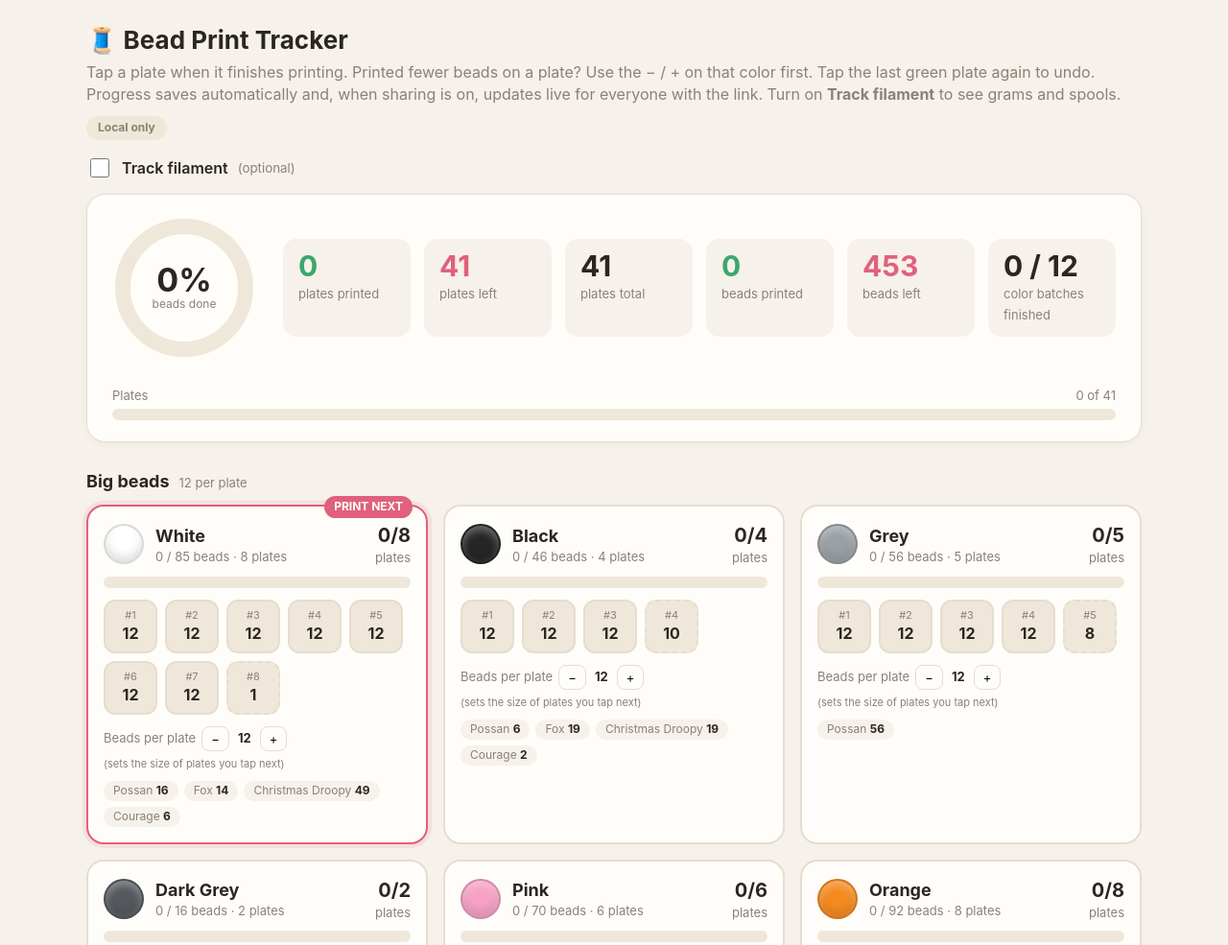
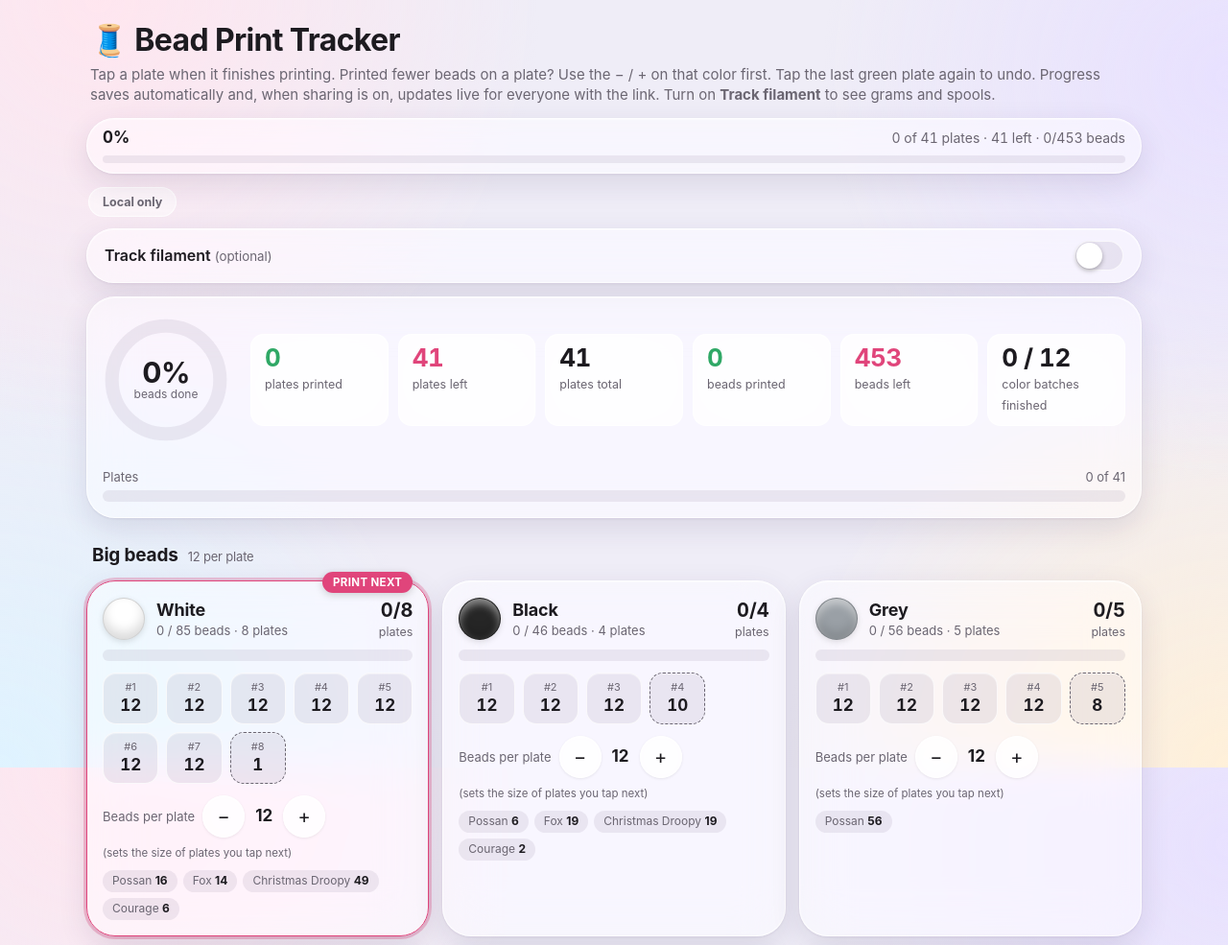
Before and after one commit to gil336699/bead-print-tracker, a plain HTML site: page index.html in a window 1280 px wide. Shown: the top 985 px of the page at 96% size. Drawn offline with Linux system fonts and the light colour scheme.

Commit message:
Liquid Glass look and iPhone-friendly layout
Co-Authored-By: Claude Sonnet 5.5 <noreply@anthropic.com>

```diff
--- a/index.html
+++ b/index.html
@@ -2,93 +2,170 @@
 <html lang="en">
 <head>
 <meta charset="utf-8">
-<meta name="viewport" content="width=device-width, initial-scale=1">
+<meta name="viewport" content="width=device-width, initial-scale=1, viewport-fit=cover">
+<meta name="apple-mobile-web-app-capable" content="yes">
+<meta name="apple-mobile-web-app-title" content="Beads">
+<meta name="theme-color" content="#ffe6ef" media="(prefers-color-scheme: light)">
+<meta name="theme-color" content="#1c1840" media="(prefers-color-scheme: dark)">
 <title>Bead Print Tracker</title>
 <style>
   :root{
-    --bg:#f6f1ea; --card:#fffdf9; --ink:#2b2622; --muted:#8a8178; --line:#e6ddd0;
-    --accent:#e0607e; --done:#3aa76d; --todo:#efe7da;
+    color-scheme: light dark;
+    --ink:#1d1b20; --muted:#6b6672; --accent:#e0457b; --done:#2fa866; --done2:#52c98a;
+    --glass:rgba(255,255,255,.52); --glass-strong:rgba(255,255,255,.72); --glass-line:rgba(255,255,255,.75);
+    --glass-shadow:0 10px 30px rgba(60,40,90,.12), 0 1px 3px rgba(60,40,90,.08);
+    --todo:rgba(120,110,140,.12); --chip:rgba(120,110,140,.12);
+    --bg1:#ffe6ef; --bg2:#e8e1ff; --bg3:#dff3ff; --bg4:#fff0d9;
+    --r-lg:30px; --pad:16px; --r-md:calc(var(--r-lg) - var(--pad));
+    --sat:env(safe-area-inset-top,0px); --sab:env(safe-area-inset-bottom,0px);
+    --sal:env(safe-area-inset-left,0px); --sar:env(safe-area-inset-right,0px);
   }
-  *{box-sizing:border-box}
-  body{margin:0;background:var(--bg);color:var(--ink);font:16px/1.4 -apple-system,BlinkMacSystemFont,"Segoe UI",Roboto,sans-serif;padding:24px}
+  @media (prefers-color-scheme: dark){
+    :root{
+      --ink:#f4f1f8; --muted:#a7a1b3; --accent:#ff6b9d; --done:#34c77b; --done2:#5fe0a0;
+      --glass:rgba(40,36,52,.50); --glass-strong:rgba(54,48,70,.72); --glass-line:rgba(255,255,255,.16);
+      --glass-shadow:0 10px 30px rgba(0,0,0,.35), 0 1px 3px rgba(0,0,0,.3);
+      --todo:rgba(255,255,255,.10); --chip:rgba(255,255,255,.10);
+      --bg1:#2a1530; --bg2:#1c1840; --bg3:#102536; --bg4:#2f2214;
+    }
+  }
+  *{box-sizing:border-box;-webkit-tap-highlight-color:transparent}
+  html{-webkit-text-size-adjust:100%}
+  body{
+    margin:0;color:var(--ink);min-height:100vh;min-height:100dvh;
+    font:16px/1.4 -apple-system,BlinkMacSystemFont,"SF Pro Text","Segoe UI",Roboto,sans-serif;
+    padding:calc(14px + var(--sat)) calc(14px + var(--sar)) calc(28px + var(--sab)) calc(14px + var(--sal));
+    background:
+      radial-gradient(60vmax 60vmax at 8% 0%, var(--bg1), transparent 60%),
+      radial-gradient(55vmax 55vmax at 100% 10%, var(--bg2), transparent 60%),
+      radial-gradient(60vmax 60vmax at 0% 100%, var(--bg3), transparent 60%),
+      radial-gradient(60vmax 60vmax at 100% 100%, var(--bg4), transparent 60%),
+      color-mix(in srgb, var(--bg1) 50%, var(--bg3));
+    background-attachment:fixed;
+    touch-action:manipulation;
+  }
   .wrap{max-width:1100px;margin:0 auto}
-  h1{margin:0 0 4px;font-size:26px}
-  .sub{color:var(--muted);margin-bottom:20px}
+  h1{margin:6px 4px 2px;font-size:clamp(24px,6vw,32px);letter-spacing:-.02em}
+  .sub{color:var(--muted);margin:0 4px 14px;font-size:15px}
 
-  .hero{display:flex;gap:28px;align-items:center;flex-wrap:wrap;background:var(--card);border:1px solid var(--line);border-radius:20px;padding:22px 26px;margin-bottom:28px;box-shadow:0 2px 10px rgba(0,0,0,.04)}
-  .ring{position:relative;width:150px;height:150px;flex:none}
-  .ring svg{transform:rotate(-90deg)}
+  /* glass surfaces */
+  .glass,.hero,.card,.topbar,.toggle,.stat,.status{
+    -webkit-backdrop-filter:blur(26px) saturate(180%);backdrop-filter:blur(26px) saturate(180%);
+  }
+  .hero,.card,.topbar,.toggle{
+    background:var(--glass);border:1px solid var(--glass-line);box-shadow:var(--glass-shadow), inset 0 1px 0 rgba(255,255,255,.45);
+  }
+
+  /* sticky progress */
+  .topbar{position:sticky;top:calc(8px + var(--sat));z-index:20;border-radius:99px;padding:8px 16px 10px;margin-bottom:14px}
+  .topbar .row{display:flex;justify-content:space-between;align-items:baseline;font-size:14px;gap:10px}
+  .topbar b{font-size:17px;font-variant-numeric:tabular-nums}
+  .topbar span{min-width:0;color:var(--muted);font-variant-numeric:tabular-nums;text-align:right}
+  .topbar .bar{height:8px;margin-top:6px}
+
+  .hero{display:flex;gap:22px;align-items:center;flex-wrap:wrap;border-radius:var(--r-lg);padding:var(--pad);margin-bottom:22px}
+  .ring{position:relative;width:132px;height:132px;flex:none;margin:4px auto}
+  .ring svg{transform:rotate(-90deg);width:100%;height:100%}
+  .ring circle:first-child{stroke:var(--todo)}
   .ring .pct{position:absolute;inset:0;display:flex;flex-direction:column;align-items:center;justify-content:center}
-  .ring .pct b{font-size:34px;line-height:1}
+  .ring .pct b{font-size:30px;line-height:1;letter-spacing:-.02em}
   .ring .pct span{font-size:12px;color:var(--muted)}
-  .stats{display:grid;grid-template-columns:repeat(auto-fit,minmax(130px,1fr));gap:14px;flex:1;min-width:280px}
-  .stat{background:var(--bg);border-radius:14px;padding:12px 16px}
-  .stat b{display:block;font-size:30px;line-height:1.1}
-  .stat span{font-size:13px;color:var(--muted)}
+  .stats,#filStats{display:grid;grid-template-columns:repeat(auto-fit,minmax(120px,1fr));gap:10px;flex:1;min-width:240px}
+  .stat{background:var(--glass-strong);border:1px solid var(--glass-line);border-radius:var(--r-md);padding:10px 14px}
+  .stat b{display:block;font-size:26px;line-height:1.1;font-variant-numeric:tabular-nums;letter-spacing:-.02em}
+  .stat span{font-size:12.5px;color:var(--muted)}
   .stat.good b{color:var(--done)} .stat.warn b{color:var(--accent)}
+  #filStats{display:none;flex-basis:100%}
+  .fil #filStats{display:grid}
   .bar{height:12px;background:var(--todo);border-radius:99px;overflow:hidden}
-  .bar i{display:block;height:100%;background:var(--done);border-radius:99px;transition:width .3s}
+  .bar i{display:block;height:100%;background:linear-gradient(90deg,var(--done),var(--done2));border-radius:99px;transition:width .35s}
   .hero .wide{flex-basis:100%}
   .hero .wide small{display:flex;justify-content:space-between;color:var(--muted);font-size:13px;margin-bottom:5px}
 
-  h2{font-size:18px;margin:26px 0 12px;display:flex;align-items:baseline;gap:10px}
+  h2{font-size:19px;margin:26px 6px 12px;display:flex;align-items:baseline;gap:10px;flex-wrap:wrap;letter-spacing:-.01em}
   h2 small{font-weight:400;color:var(--muted);font-size:13px}
-  .grid{display:grid;grid-template-columns:repeat(auto-fill,minmax(320px,1fr));gap:16px}
+  .grid{display:grid;grid-template-columns:repeat(auto-fill,minmax(min(100%,320px),1fr));gap:14px}
 
-  .card{background:var(--card);border:2px solid var(--line);border-radius:18px;padding:16px;position:relative;transition:border-color .2s}
-  .card.next{border-color:var(--accent);box-shadow:0 0 0 4px rgba(224,96,126,.12)}
-  .card.complete{opacity:.65}
-  .badge{position:absolute;top:-11px;right:14px;background:var(--accent);color:#fff;font-size:12px;font-weight:700;padding:3px 10px;border-radius:99px}
+  .card{border-radius:var(--r-lg);padding:var(--pad);position:relative;transition:box-shadow .25s,border-color .25s}
+  .card.next{border-color:var(--accent);box-shadow:var(--glass-shadow),0 0 0 3px color-mix(in srgb,var(--accent) 28%,transparent)}
+  .card.complete{opacity:.7}
+  .badge{position:absolute;top:-10px;right:16px;background:var(--accent);color:#fff;font-size:11.5px;font-weight:700;padding:3px 11px;border-radius:99px;letter-spacing:.03em;box-shadow:0 2px 8px rgba(0,0,0,.18)}
   .badge.ok{background:var(--done)}
   .head{display:flex;align-items:center;gap:12px;margin-bottom:10px}
-  .dot{width:42px;height:42px;border-radius:50%;border:2px solid rgba(0,0,0,.15);flex:none;box-shadow:inset 0 -6px 10px rgba(0,0,0,.12), inset 0 4px 8px rgba(255,255,255,.35)}
-  .head h3{margin:0;font-size:18px}
+  .dot{width:44px;height:44px;border-radius:50%;border:1px solid rgba(0,0,0,.18);flex:none;box-shadow:inset 0 -7px 12px rgba(0,0,0,.14), inset 0 5px 9px rgba(255,255,255,.5), 0 2px 6px rgba(0,0,0,.12)}
+  .head h3{margin:0;font-size:18px;letter-spacing:-.01em}
   .head p{margin:0;color:var(--muted);font-size:13px}
-  .mini{margin-left:auto;text-align:right;font-size:13px;color:var(--muted)}
-  .mini b{display:block;font-size:20px;color:var(--ink)}
+  .mini{margin-left:auto;text-align:right;font-size:12.5px;color:var(--muted)}
+  .mini b{display:block;font-size:20px;color:var(--ink);font-variant-numeric:tabular-nums}
 
-  .plates{display:flex;flex-wrap:wrap;gap:8px;margin:12px 0}
-  .plate{width:56px;height:56px;border-radius:12px;border:2px solid var(--line);background:var(--todo);cursor:pointer;display:flex;flex-direction:column;align-items:center;justify-content:center;font-size:11px;color:var(--muted);user-select:none;transition:transform .08s,background .2s}
-  .plate:hover{transform:translateY(-2px)}
-  .plate b{font-size:16px;color:var(--ink)}
-  .plate.done{background:var(--done);border-color:var(--done);color:#e6ffef}
+  .plates{display:grid;grid-template-columns:repeat(auto-fill,minmax(54px,1fr));gap:8px;margin:12px 0}
+  .plate{min-height:54px;border-radius:var(--r-md);border:1px solid var(--glass-line);background:var(--todo);cursor:pointer;display:flex;flex-direction:column;align-items:center;justify-content:center;font-size:11px;color:var(--muted);user-select:none;-webkit-user-select:none;transition:transform .12s,background .2s;box-shadow:inset 0 1px 0 rgba(255,255,255,.35)}
+  .plate:active{transform:scale(.92)}
+  @media (hover:hover){ .plate:hover{transform:translateY(-2px)} }
+  .plate b{font-size:17px;color:var(--ink);font-variant-numeric:tabular-nums}
+  .plate.done{background:linear-gradient(160deg,var(--done2),var(--done));border-color:rgba(255,255,255,.55);color:#eafff3;box-shadow:0 3px 10px color-mix(in srgb,var(--done) 45%,transparent), inset 0 1px 0 rgba(255,255,255,.55)}
   .plate.done b{color:#fff}
-  .plate.partial:not(.done){border-style:dashed}
+  .plate.partial:not(.done){border-style:dashed;border-color:var(--muted)}
 
+  .per{margin-top:8px;font-size:13px;color:var(--muted);display:flex;align-items:center;gap:8px;flex-wrap:wrap}
+  .per b{color:var(--ink);min-width:24px;text-align:center;font-size:17px}
+  .per span{font-size:11.5px;flex-basis:100%}
   .chips{display:flex;flex-wrap:wrap;gap:6px;margin-top:10px}
-  .chip{font-size:12px;background:var(--bg);border-radius:99px;padding:2px 10px;color:var(--muted)}
+  .chip{font-size:12px;background:var(--chip);border-radius:99px;padding:3px 10px;color:var(--muted)}
   .chip b{color:var(--ink)}
 
-  .per{margin-top:8px;font-size:13px;color:var(--muted);display:flex;align-items:center;gap:6px;flex-wrap:wrap}
-  .per b{color:var(--ink);min-width:20px;text-align:center}
-  .per button{padding:0 9px;line-height:24px;border-radius:8px}
-  .per span{font-size:11px}
-  .toggle{display:flex;align-items:center;gap:10px;margin:0 0 14px;font-weight:600;cursor:pointer;width:fit-content}
-  .toggle input{width:20px;height:20px;accent-color:var(--done)}
+  /* buttons */
+  button{font:inherit;color:var(--ink);border:1px solid var(--glass-line);background:var(--glass-strong);-webkit-backdrop-filter:blur(14px);backdrop-filter:blur(14px);padding:8px 16px;border-radius:99px;cursor:pointer;box-shadow:0 1px 3px rgba(0,0,0,.08), inset 0 1px 0 rgba(255,255,255,.4);transition:transform .12s}
+  button:active{transform:scale(.94)}
+  .per button,.spools button{min-width:44px;min-height:44px;padding:0;font-size:20px;line-height:1;display:inline-flex;align-items:center;justify-content:center}
+  button:focus-visible,.plate:focus-visible,.switch:focus-visible{outline:3px solid color-mix(in srgb,var(--accent) 60%,transparent);outline-offset:2px}
+
+  /* sync + toggle */
+  .syncbar{display:flex;gap:10px;align-items:center;flex-wrap:wrap;margin:0 2px 12px}
+  .pill{font-size:12.5px;font-weight:700;padding:6px 14px;border-radius:99px;background:var(--glass);border:1px solid var(--glass-line);color:var(--muted);-webkit-backdrop-filter:blur(14px);backdrop-filter:blur(14px)}
+  .pill.live{color:var(--done)} .pill.err{color:var(--accent)}
+  .toggle{display:flex;align-items:center;justify-content:space-between;gap:14px;margin:0 0 14px;padding:12px 18px;border-radius:99px;font-weight:600;cursor:pointer}
   .toggle small{font-weight:400;color:var(--muted)}
-  #filStats{display:none;flex-basis:100%;grid-template-columns:repeat(auto-fit,minmax(130px,1fr));gap:14px}
-  .fil #filStats{display:grid}
-  #filSection{display:none}
-  .fil #filSection{display:block}
-  .fbar{position:relative;height:16px;background:var(--todo);border-radius:99px;margin:12px 0 6px;overflow:visible;display:flex}
+  .switch{-webkit-appearance:none;appearance:none;flex:none;width:51px;height:31px;border-radius:99px;background:var(--todo);border:1px solid var(--glass-line);position:relative;cursor:pointer;transition:background .25s;margin:0}
+  .switch::after{content:"";position:absolute;top:1px;left:1px;width:27px;height:27px;border-radius:50%;background:#fff;box-shadow:0 2px 5px rgba(0,0,0,.3);transition:transform .25s}
+  .switch:checked{background:var(--done)}
+  .switch:checked::after{transform:translateX(20px)}
+
+  /* filament */
+  #filSection{display:none} .fil #filSection{display:block}
+  .fbar{position:relative;height:16px;background:var(--todo);border-radius:99px;margin:14px 0 8px;display:flex}
   .fbar i{display:block;height:100%}
-  .fbar i.u{background:var(--done);border-radius:99px 0 0 99px}
-  .fbar i.t{opacity:.55;background-image:repeating-linear-gradient(45deg,transparent 0 5px,rgba(255,255,255,.55) 5px 9px);border:1px solid rgba(0,0,0,.12)}
+  .fbar i.u{background:linear-gradient(90deg,var(--done),var(--done2));border-radius:99px 0 0 99px}
+  .fbar i.t{opacity:.6;background-image:repeating-linear-gradient(45deg,transparent 0 5px,rgba(255,255,255,.6) 5px 9px);border:1px solid rgba(0,0,0,.14)}
   .fbar .own{position:absolute;top:-5px;bottom:-5px;width:3px;background:var(--ink);border-radius:2px}
-  .legend{font-size:12px;color:var(--muted);display:flex;gap:12px;flex-wrap:wrap}
+  .legend{font-size:12px;color:var(--muted);display:flex;gap:6px 12px;flex-wrap:wrap}
   .legend b{color:var(--ink)}
-  .spools{display:flex;gap:18px;flex-wrap:wrap;margin:12px 0 8px;font-size:13px;color:var(--muted)}
-  .spools div{display:flex;align-items:center;gap:6px}
-  .spools b{color:var(--ink);min-width:18px;text-align:center}
-  .spools button{padding:0 9px;line-height:24px;border-radius:8px}
-  .status{font-size:13px;font-weight:600;padding:6px 10px;border-radius:10px;background:var(--bg)}
+  .spools{display:flex;gap:10px 18px;flex-wrap:wrap;margin:12px 0 8px;font-size:13px;color:var(--muted)}
+  .spools div{display:flex;align-items:center;gap:8px}
+  .spools b{color:var(--ink);min-width:20px;text-align:center;font-size:17px}
+  .status{font-size:13px;font-weight:600;padding:9px 14px;border-radius:var(--r-md);background:var(--glass-strong);border:1px solid var(--glass-line)}
   .status.ok{color:var(--done)} .status.bad{color:var(--accent)}
-  .syncbar{display:flex;gap:10px;align-items:center;flex-wrap:wrap;margin:-8px 0 16px}
-  .pill{font-size:12px;font-weight:700;padding:4px 12px;border-radius:99px;background:var(--todo);color:var(--muted)}
-  .pill.live{background:#dff3e8;color:var(--done)} .pill.err{background:#fbe0e6;color:var(--accent)}
-  .foot{display:flex;gap:10px;margin-top:28px;flex-wrap:wrap;align-items:center;color:var(--muted);font-size:13px}
-  button{font:inherit;border:1px solid var(--line);background:var(--card);padding:6px 14px;border-radius:10px;cursor:pointer}
-  button:hover{background:var(--todo)}
+
+  .foot{display:flex;gap:10px 14px;margin-top:28px;flex-wrap:wrap;align-items:center;color:var(--muted);font-size:13px;padding:0 4px}
+
+  /* phones */
+  @media (max-width:520px){
+    .hero{gap:12px;flex-direction:column;align-items:stretch}
+    .hero .wide,.stats{flex:none}
+    .stats,#filStats{grid-template-columns:repeat(2,1fr);min-width:0;width:100%}
+    .stat b{font-size:24px}
+    .ring{width:120px;height:120px}
+    .card{--pad:14px}
+    .toggle{border-radius:var(--r-md)}
+  }
+  /* accessibility */
+  @media (prefers-reduced-transparency: reduce){
+    .glass,.hero,.card,.topbar,.toggle,.stat,.status,.pill,button{-webkit-backdrop-filter:none;backdrop-filter:none}
+    :root{--glass:Canvas;--glass-strong:Canvas}
+    @media (prefers-color-scheme: dark){ :root{--glass:#2a2634;--glass-strong:#34303f} }
+  }
+  @media (prefers-contrast: more){ :root{--muted:#3d3944} .card,.hero,.plate{border-color:var(--ink)} }
+  @media (prefers-reduced-motion: reduce){ *{transition:none !important} }
 </style>
 </head>
 <body>
@@ -96,9 +173,14 @@
   <h1>🧵 Bead Print Tracker</h1>
   <div class="sub">Tap a plate when it finishes printing. Printed fewer beads on a plate? Use the − / + on that color first. Tap the last green plate again to undo. Progress saves automatically and, when sharing is on, updates live for everyone with the link. Turn on <b>Track filament</b> to see grams and spools.</div>
 
+  <div class="topbar" id="topbar">
+    <div class="row"><b id="tbPct">0%</b><span id="tbTxt"></span></div>
+    <div class="bar"><i id="tbFill" style="width:0"></i></div>
+  </div>
+
   <div class="syncbar"><span id="syncPill" class="pill">Local only</span><button id="shareBtn" style="display:none">🔗 Copy share link</button></div>
 
-  <label class="toggle"><input type="checkbox" id="filToggle"> Track filament <small>(optional)</small></label>
+  <label class="toggle"><span>Track filament <small>(optional)</small></span><input type="checkbox" id="filToggle" class="switch" role="switch"></label>
 
   <div class="hero">
     <div class="ring">
@@ -280,6 +362,8 @@ function render(){
   sBeads.textContent=bd; sBeadsLeft.textContent=beads-bd;
   sColors.textContent=finished+" / "+groups.length;
   barFill.style.width=(pp*100)+"%"; barTxt.textContent=pd+" of "+plates;
+  tbPct.textContent=Math.round(p*100)+"%"; tbFill.style.width=(p*100)+"%";
+  tbTxt.textContent=pd+" of "+plates+" plates · "+(plates-pd)+" left · "+bd+"/"+beads+" beads";
   renderFil();
 }
 
```
